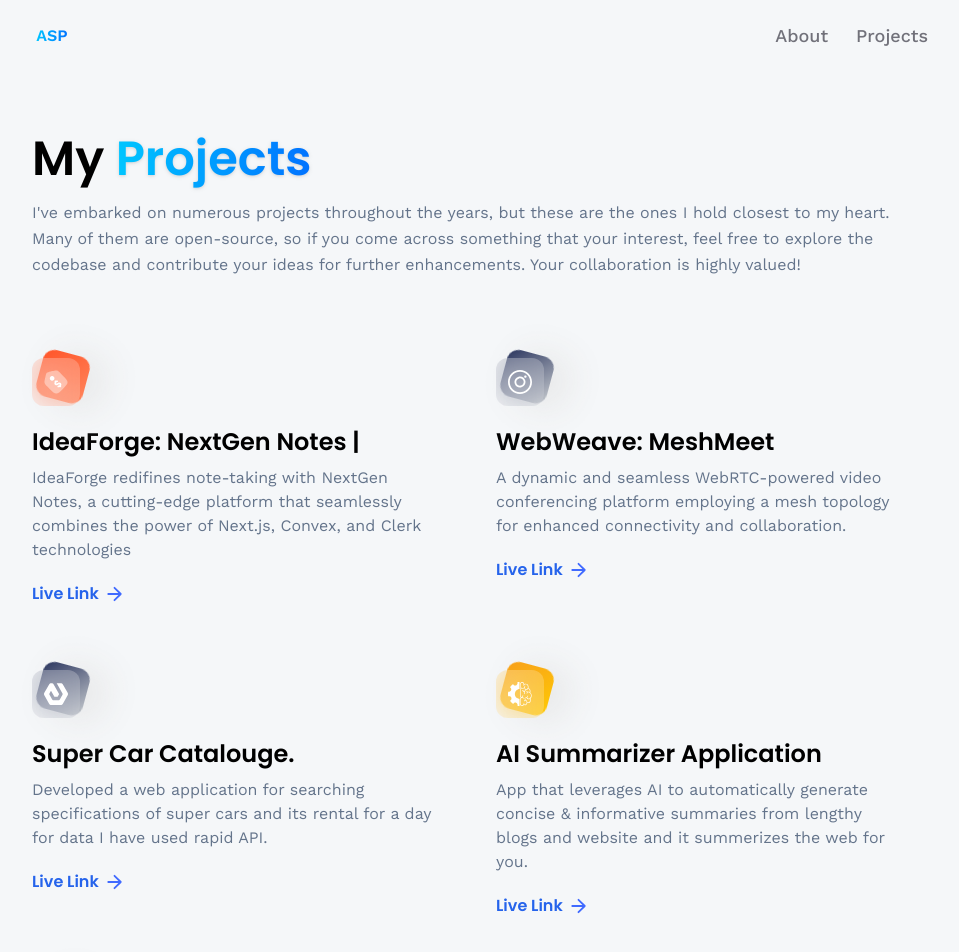
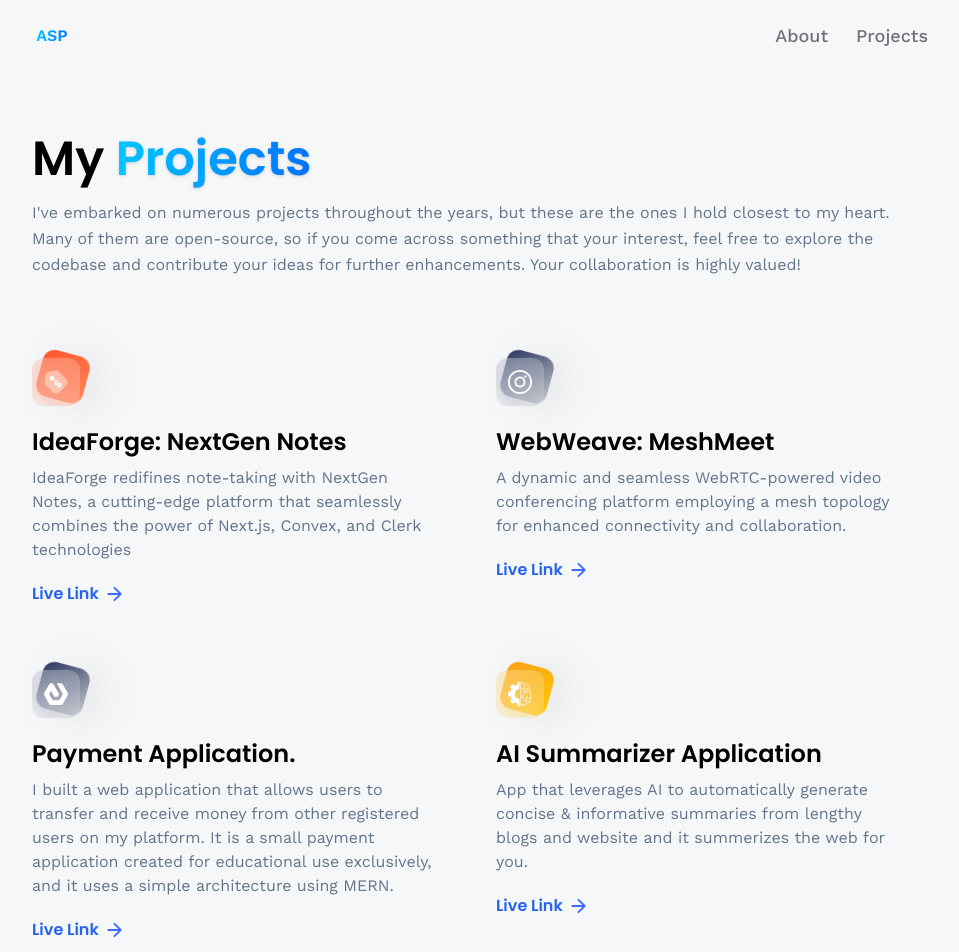
Before and after one commit to Akhilesh-pujar/Updated_Portfolio, a React (Vite) app in the folder 3D_portfolio-main/: page /projects in a window 1280 px wide. Shown: the top 952 px of the page, without its empty margins (160-1119 px from the left). Built offline with nearby package versions, Linux system fonts and the light colour scheme; no server answers.

Commit message:
project-update

```diff
--- a/3D_portfolio-main/src/constants/index.js
+++ b/3D_portfolio-main/src/constants/index.js
@@ -190,7 +190,7 @@ export const projects = [
     {
         iconUrl: pricewise,
         theme: 'btn-back-red',
-        name: 'IdeaForge: NextGen Notes |',
+        name: 'IdeaForge: NextGen Notes ',
         description: ' IdeaForge redifines note-taking with NextGen Notes, a cutting-edge platform that seamlessly combines the power of Next.js, Convex, and Clerk technologies',
         link: 'https://tasktaking.vercel.app/',
     },
@@ -205,9 +205,9 @@ export const projects = [
     {
         iconUrl: estate,
         theme: 'btn-back-black',
-        name: 'Super Car Catalouge.',
-        description: 'Developed a web application for searching specifications of super cars and its rental for a day for data I have used rapid API.',
-        link: 'https://supercars-catalogue-rapidapi.vercel.app/',
+        name: 'Payment Application.',
+        description: 'I built a web application that allows users to transfer and receive money from other registered users on my platform. It is a small payment application created for educational use exclusively, and it uses a simple architecture using MERN.',
+        link: 'https://github.com/Akhilesh-pujar/PAYTM_COMPLETED',
     },
     {
         iconUrl: summiz,
```
